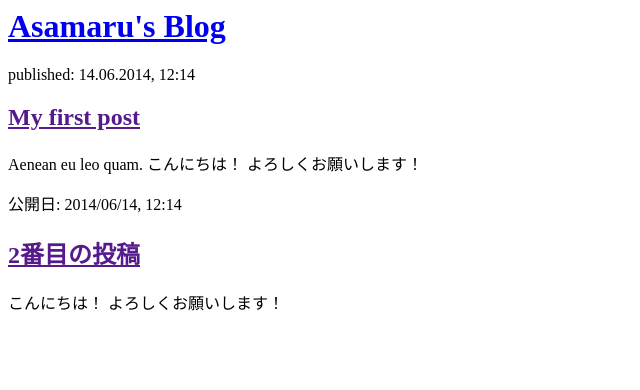
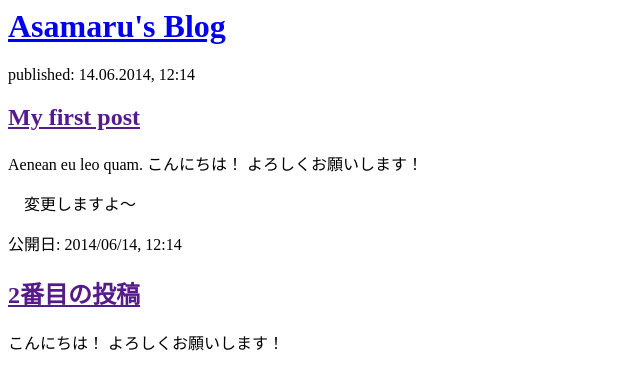
Before and after one commit to AsahiMITSUMORI/My-first-blog, a Django app: template blog/templates/blog/post_list.html in a window 1280 px wide. Shown: the top 390 px of the page, without its empty margins (0-640 px from the left). Run offline with Django 3.2, Linux system fonts and the light colour scheme; the template is opened without the code that fills it, so the values that code supplies are empty.

Commit message:
Changed the HTML for the site

```diff
--- a/blog/templates/blog/post_list.html
+++ b/blog/templates/blog/post_list.html
@@ -13,6 +13,7 @@
     </div>
 
     <div>
+        <p>　変更しますよ～</p>
         <p>公開日: 2014/06/14, 12:14</p>
         <h2><a href="">2番目の投稿</a></h2>
         <p> こんにちは！ よろしくお願いします！ </p>
```
